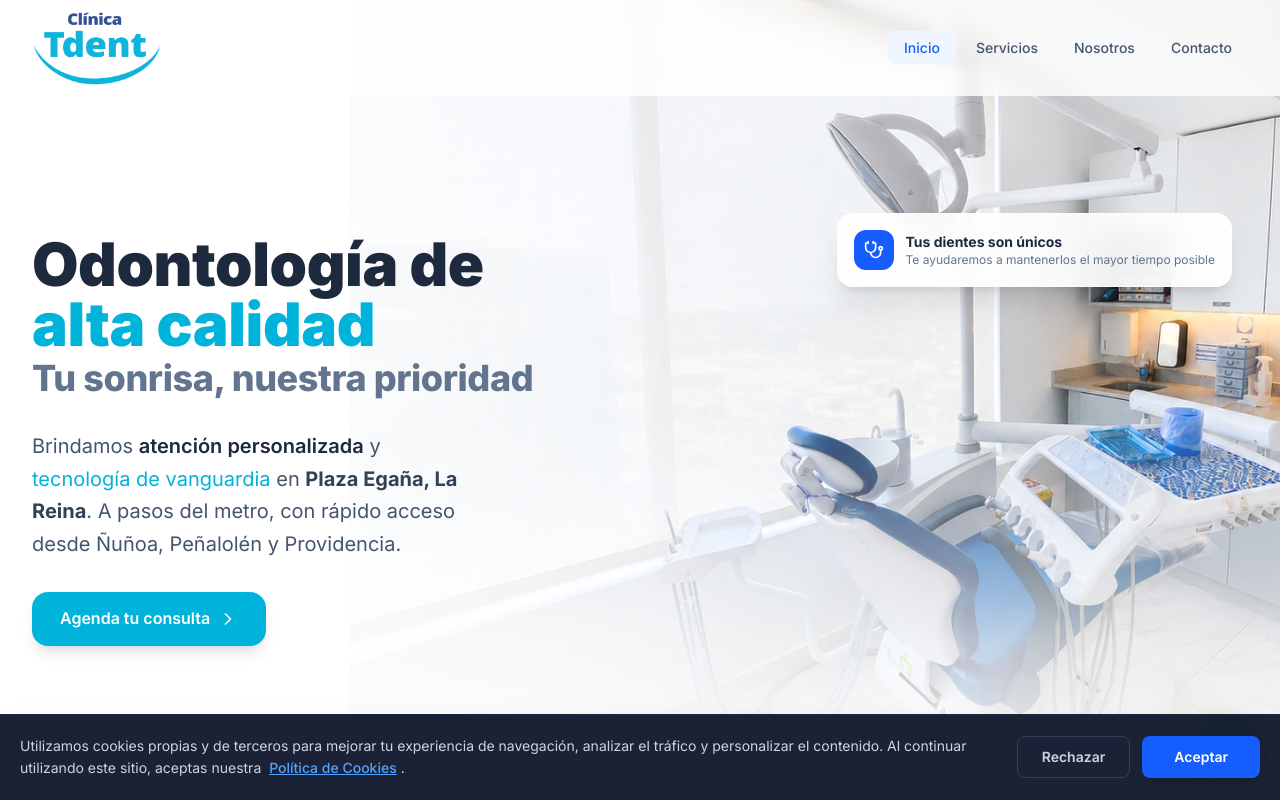
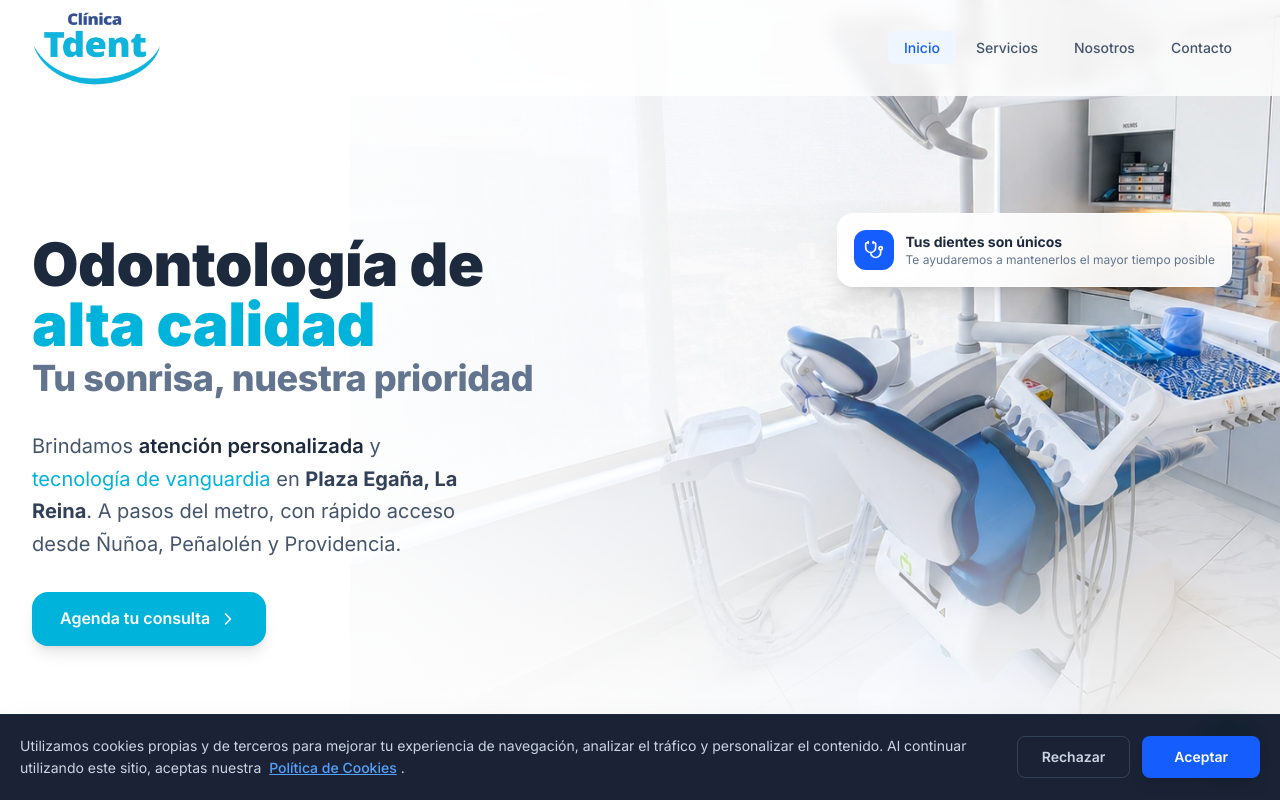
Before and after one commit to xngar/tdent-temp, a Next.js app: page / in a window 1280 px wide. Shown: the top 800 px of the page. Built offline with nearby package versions, Linux system fonts and the light colour scheme.

Commit message:
feat: add Hero section component with background image, CTA, and styling

```diff
--- a/src/app/components/Hero.tsx
+++ b/src/app/components/Hero.tsx
@@ -19,7 +19,7 @@ export default function Hero() {
           fill
           sizes="100vw"
           className="object-cover"
-          style={{ objectPosition: "calc(50% + 350px) center", filter: "saturate(1.4)" }}
+          style={{ objectPosition: "calc(50% + 350px) calc(50% - 100px)", filter: "saturate(1.4)" }}
           priority
           fetchPriority="high"
           quality={85}
@@ -31,7 +31,7 @@ export default function Hero() {
         className="absolute inset-0"
         style={{
           background: `
-            linear-gradient(to right, rgba(255,255,255,0.75) 25%, rgba(255,255,255,0.5) 45%, rgba(255,255,255,0.15) 65%, transparent 100%),
+            linear-gradient(to right, rgba(255,255,255,0.85) 30%, rgba(255,255,255,0.55) 52%, rgba(255,255,255,0.2) 68%, transparent 82%),
             linear-gradient(to top, rgba(255,255,255,1) 0%, rgba(255,255,255,0.7) 20%, transparent 48%)
           `,
         }}
```
